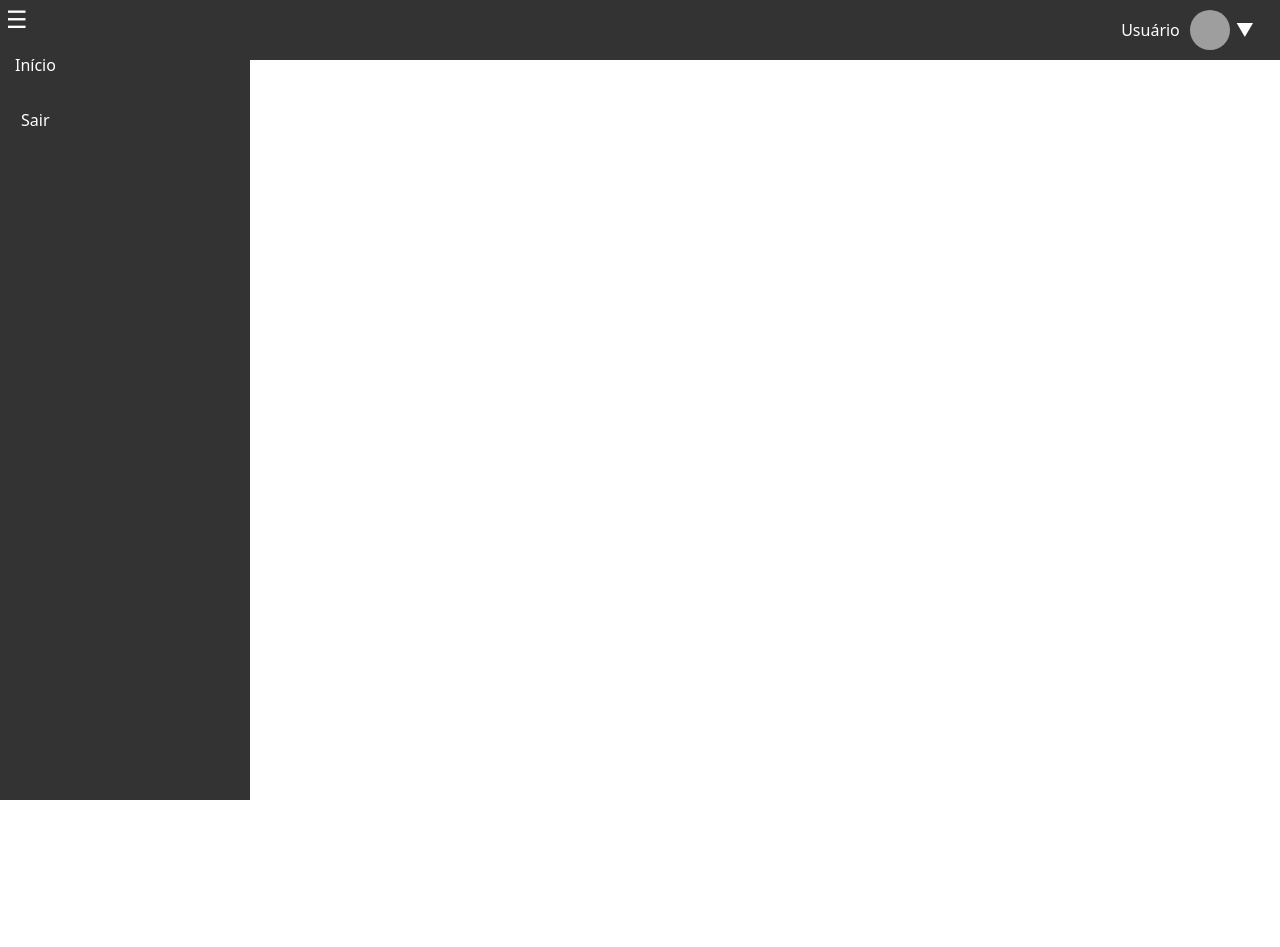
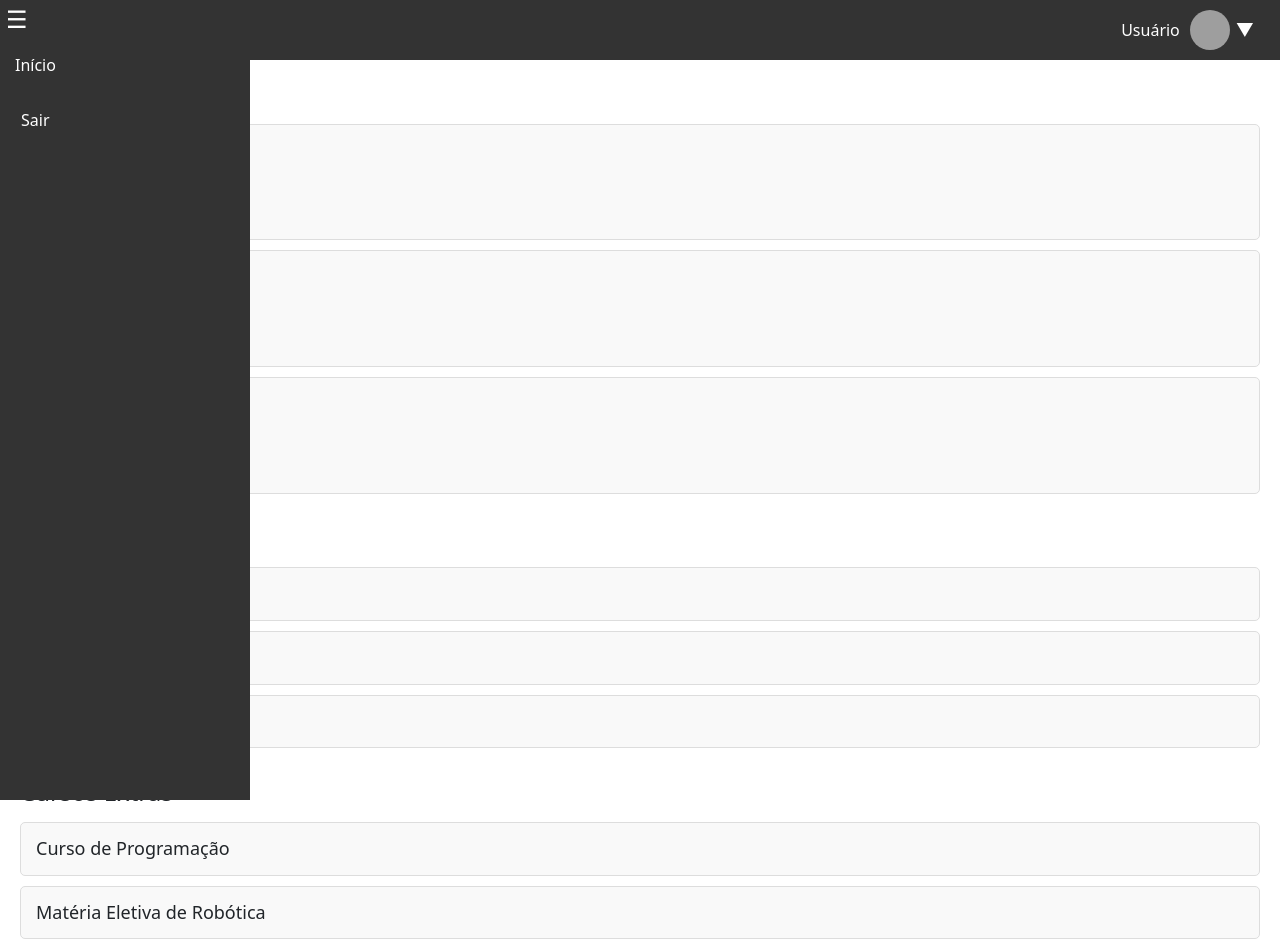
Before and after one commit to kpossoli/frontend-projeto-pcp, an Angular app: page /inicio-aluno in a window 1280 px wide. Before the commit this address led to /. Shown: the top 947 px of the page. Before the commit the page ends 800 px from the top, so only its background shows below. Built offline with nearby package versions, Linux system fonts and the light colour scheme; grey boxes are pictures that could not be loaded.

Commit message:
Página de início de alunos

```diff
--- a/src/app/app.routes.ts
+++ b/src/app/app.routes.ts
@@ -4,10 +4,13 @@ import { RouterModule, Routes } from '@angular/router';
 import { FormsModule } from '@angular/forms';
 import { LoginComponent } from './login/login.component';
 import { InicioComponent } from './inicio/inicio.component';
+import { InicioAlunoComponent } from './inicio-aluno/inicio-aluno.component';
+
 
 export const routes: Routes = [
   { path: 'login', component: LoginComponent },
   { path: 'inicio', component: InicioComponent },
+  { path: 'inicio-aluno', component: InicioAlunoComponent },
   // { path: 'cadastro-docente', component: CadastroDocenteComponent },
   // { path: 'cadastro-aluno', component: CadastroAlunoComponent },
   // { path: 'cadastro-turma', component: CadastroTurmaComponent },
@@ -26,7 +29,8 @@ export const routes: Routes = [
   exports: [RouterModule],
   declarations: [
     LoginComponent,
-    InicioComponent
+    InicioComponent,
+    InicioAlunoComponent
   ]
 })
 export class AppRoutingModule { }
--- /dev/null
+++ b/src/app/inicio-aluno/inicio-aluno.component.css
@@ -0,0 +1,35 @@
+.inicio-aluno-container {
+  padding: 20px;
+}
+
+section {
+  margin-bottom: 30px;
+}
+
+h2 {
+  font-size: 24px;
+  margin-bottom: 15px;
+}
+
+ul {
+  list-style-type: none;
+  padding: 0;
+}
+
+li {
+  background-color: #f9f9f9;
+  border: 1px solid #ddd;
+  border-radius: 5px;
+  padding: 15px;
+  margin-bottom: 10px;
+  cursor: pointer;
+}
+
+li h3 {
+  margin: 0;
+  font-size: 18px;
+}
+
+li p {
+  margin: 5px 0;
+}
--- /dev/null
+++ b/src/app/inicio-aluno/inicio-aluno.component.html
@@ -0,0 +1,30 @@
+<div class="inicio-aluno-container">
+  <section class="minhas-avaliacoes">
+    <h2>Minhas Avaliações</h2>
+    <ul>
+      <li *ngFor="let avaliacao of ultimasAvaliacoes" (click)="goToNotas(avaliacao.id)">
+        <h3>{{ avaliacao.nome }}</h3>
+        <p>Matéria: {{ avaliacao.materia }}</p>
+        <p>Data: {{ avaliacao.data }}</p>
+      </li>
+    </ul>
+  </section>
+
+  <section class="minhas-materias">
+    <h2>Minhas Matérias</h2>
+    <ul>
+      <li *ngFor="let materia of materias">
+        <h3>{{ materia.nome }}</h3>
+      </li>
+    </ul>
+  </section>
+
+  <section class="cursos-extras">
+    <h2>Cursos Extras</h2>
+    <ul>
+      <li *ngFor="let curso of cursosExtras">
+        <h3>{{ curso.nome }}</h3>
+      </li>
+    </ul>
+  </section>
+</div>
--- /dev/null
+++ b/src/app/inicio-aluno/inicio-aluno.component.ts
@@ -0,0 +1,35 @@
+import { Component, OnInit } from '@angular/core';
+import { Router } from '@angular/router';
+
+@Component({
+  selector: 'app-inicio-aluno',
+  templateUrl: './inicio-aluno.component.html',
+  styleUrls: ['./inicio-aluno.component.css']
+})
+export class InicioAlunoComponent implements OnInit {
+  ultimasAvaliacoes = [
+    { id: 1, nome: 'Prova de Matemática', materia: 'Matemática', data: '10/08/2024' },
+    { id: 2, nome: 'Prova de Física', materia: 'Física', data: '05/08/2024' },
+    { id: 3, nome: 'Prova de Química', materia: 'Química', data: '01/08/2024' }
+  ];
+
+  materias = [
+    { nome: 'Matemática' },
+    { nome: 'Física' },
+    { nome: 'Química' }
+  ];
+
+  cursosExtras = [
+    { nome: 'Curso de Programação' },
+    { nome: 'Matéria Eletiva de Robótica' },
+    { nome: 'Curso de Astronomia' }
+  ];
+
+  constructor(private router: Router) {}
+
+  ngOnInit(): void {}
+
+  goToNotas(avaliacaoId: number) {
+    this.router.navigate(['/notas'], { queryParams: { id: avaliacaoId } });
+  }
+}
--- a/src/app/login/login.component.ts
+++ b/src/app/login/login.component.ts
@@ -23,7 +23,12 @@ export class LoginComponent {
     if (user) {
       alert(`Bem-vindo, ${user.role}`);
       localStorage.setItem('currentUser', JSON.stringify(user))
-      this.router.navigate(['/inicio']);
+      if (user.role == 'Aluno') {
+        this .router.navigate(['/inicio-aluno']);
+      } else {
+        this .router.navigate(['/inicio']);
+      }
+
     } else {
       alert('Usuário e/ou senha incorretos');
     }
--- a/src/app/sidebar/sidebar.component.ts
+++ b/src/app/sidebar/sidebar.component.ts
@@ -43,7 +43,7 @@ export class SidebarComponent {
     if (user.role === 'Administrador' || user.role === 'Docente') {
       this.router.navigate(['/inicio']);
     } else if (user.role === 'Aluno') {
-      this.router.navigate(['/inicio']);
+      this.router.navigate(['/inicio-aluno']);
     }
   }
 
```
Also changed, not shown: 1 other file (tests, documents, lock files or other folders).
